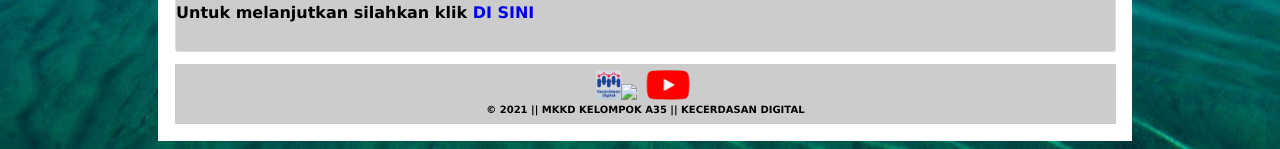
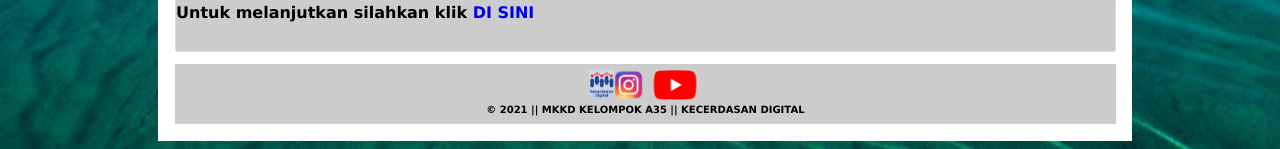
Before and after one commit to GitHubmkkda35/kelompoka35.github.io, a plain HTML site: page PERTEMUAN 1.html in a window 1280 px wide. Shown: the part 732-881 px from the top of the page. Drawn offline with Linux system fonts and the light colour scheme.

Commit message:
Update PERTEMUAN 1.html

```diff
--- a/PERTEMUAN 1.html
+++ b/PERTEMUAN 1.html
@@ -35,7 +35,7 @@
          </isi>
 
 <div class="footer1">
-    <div class="gambar" align="center"><a href="https://kecerdasandigital.id/app/"><a href="https://kecerdasandigital.id/app/"><img src="Cerdig.jpg" /></a></a><a href="https://instagram.com/kecerdasandigital/"><img src="bg/Instagram.png"></a>
+    <div class="gambar" align="center"><a href="https://kecerdasandigital.id/app/"><a href="https://kecerdasandigital.id/app/"><img src="Cerdig.jpg" /></a></a><a href="https://instagram.com/kecerdasandigital/"><img src="Instagram.png"></a>
 <a href="https://youtube.com/kecerdasandigital.ugm/"><img src="Youtube.png"></a>
 	</div>
     <div class="cr">
```
